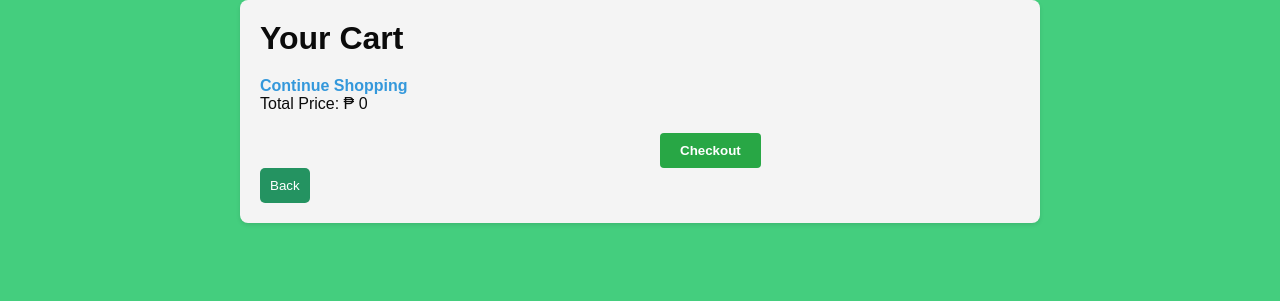
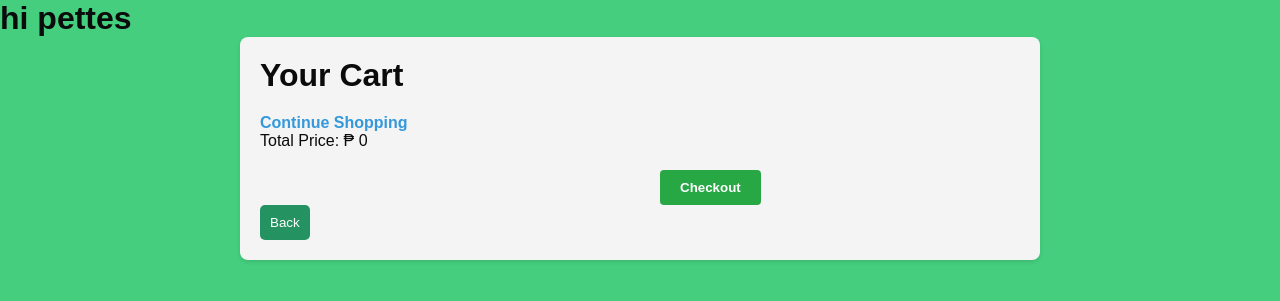
Before and after one commit to wanderpe/IM, a Django app: page /cart/ in a window 1280 px wide. Shown: the top 301 px of the page. Run offline with Django 4.2, Linux system fonts and the light colour scheme; a user stored in the database is signed in; data comes from the database, SQL or seed files in the repository.

Commit message:
otenoten
dasdasdas

```diff
--- a/PETTES_WAG_KANA_MAGALIT/Information Management/django_project (3)/django_project/templates/base.html
+++ b/PETTES_WAG_KANA_MAGALIT/Information Management/django_project (3)/django_project/templates/base.html
@@ -11,6 +11,10 @@
   	<header>
   	</header>
   	<main>
+
+		<h1>
+			hi pettes
+		</h1>
 	    {% block content %}
 	    {% endblock content %}
   	</main>
```
